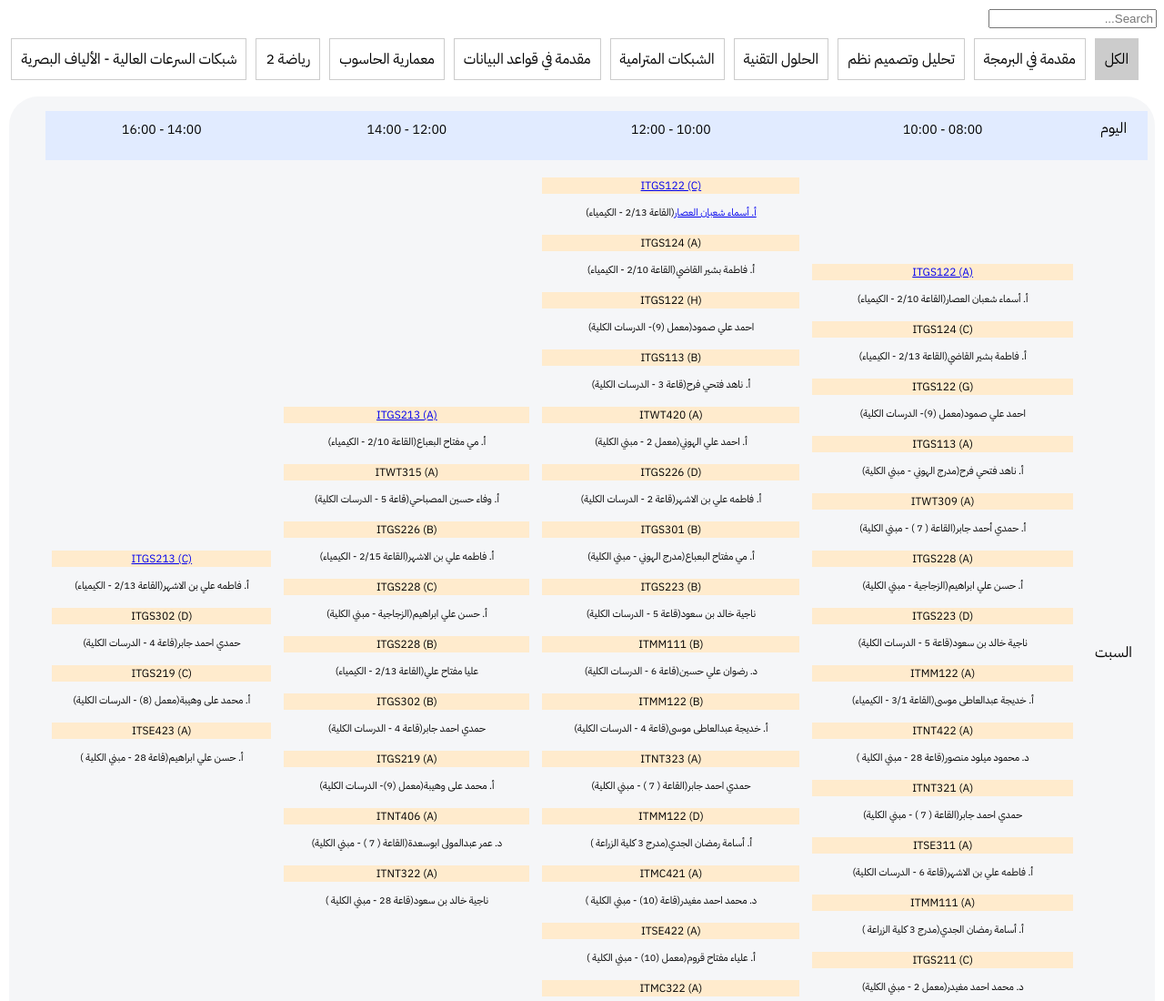
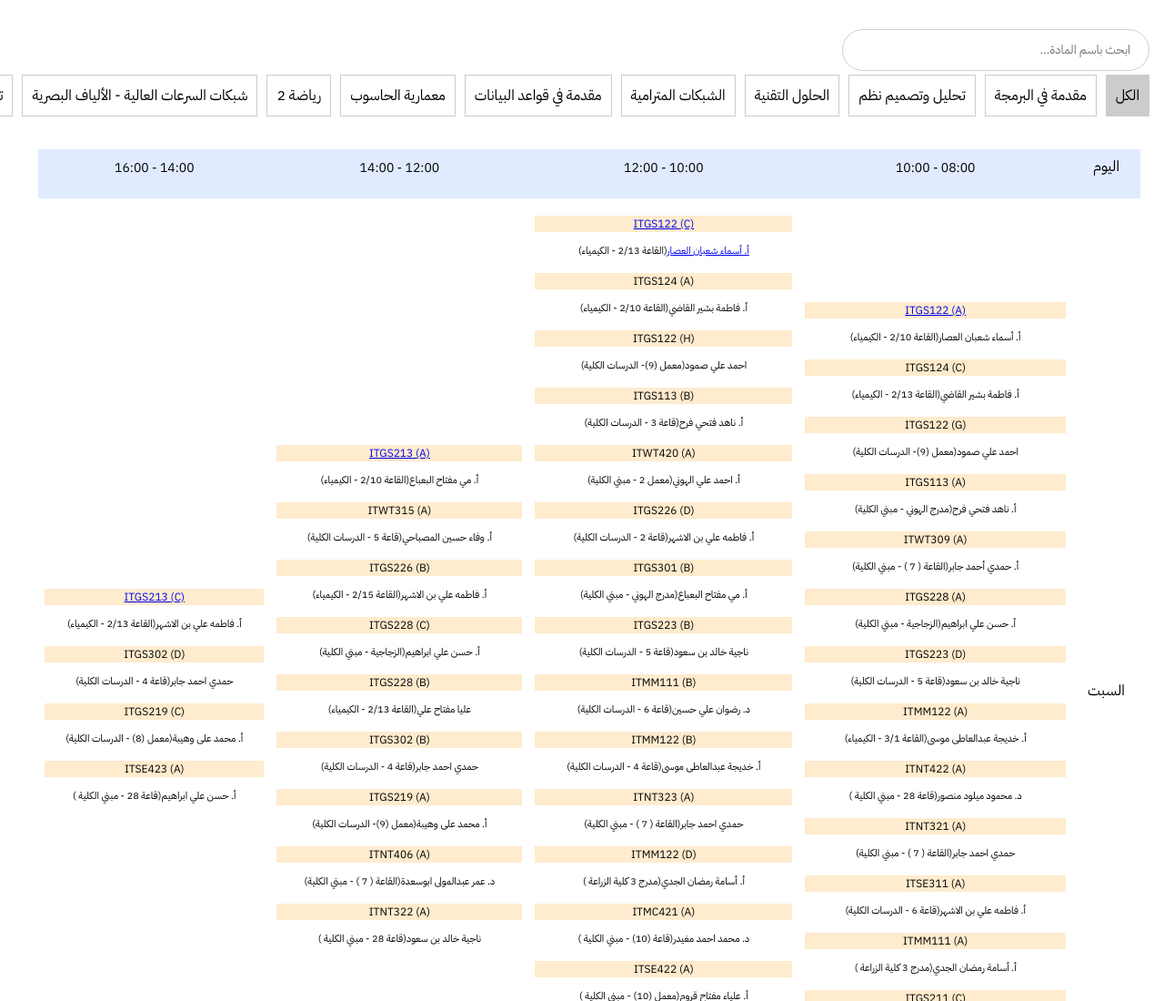
Before and after one commit to mohamed-benoba/it-uot-tools, a plain HTML site: page index.html in a window 1280 px wide. Shown: the top 1100 px of the page at 91% size. Drawn offline with Linux system fonts and the light colour scheme.

Commit message:
optimize ui

```diff
--- a/index.html
+++ b/index.html
@@ -10,7 +10,7 @@
 </head>
 
 <body>
-  <input type="text" id="searchInput" placeholder="Search...">
+  <input type="text" id="searchInput" placeholder="ابحث باسم المادة...">
   <div id="searchResults"></div>
 
   <div class="tab-container">
--- a/style.css
+++ b/style.css
@@ -4,11 +4,12 @@
 body {
   direction: rtl;
   font-family: 'IBM Plex Sans Arabic', sans-serif;
+  margin: 32px 16px 32px 0;
 }
 
 .form-style {
   position: relative;
-  background-color: #F5F6F8;
+  /* background-color: #F5F6F8; */
   padding: 16px 8px;
   margin: 8px 2px;
   border-radius: 32px;
@@ -28,7 +29,7 @@ tbody tr:first-child {
 
 .tabs {
   display: inline-block;
-  padding: 10px;
+  padding: 4px 0 12px;
 }
 
 .tab {
@@ -39,6 +40,19 @@ tbody tr:first-child {
   cursor: pointer;
 }
 
+.tabs :first-child {
+  margin-right: 0 !important;
+}
+
 .tab.active {
   background-color: #ccc;
 }
+
+#searchInput {
+  font-family: 'IBM Plex Sans Arabic', sans-serif;
+  width: 320px;
+  padding: 12px 8px;
+  text-indent: 12px;
+  border-radius: 32px;
+  border: 1px solid rgb(204 206 214)
+}
```
